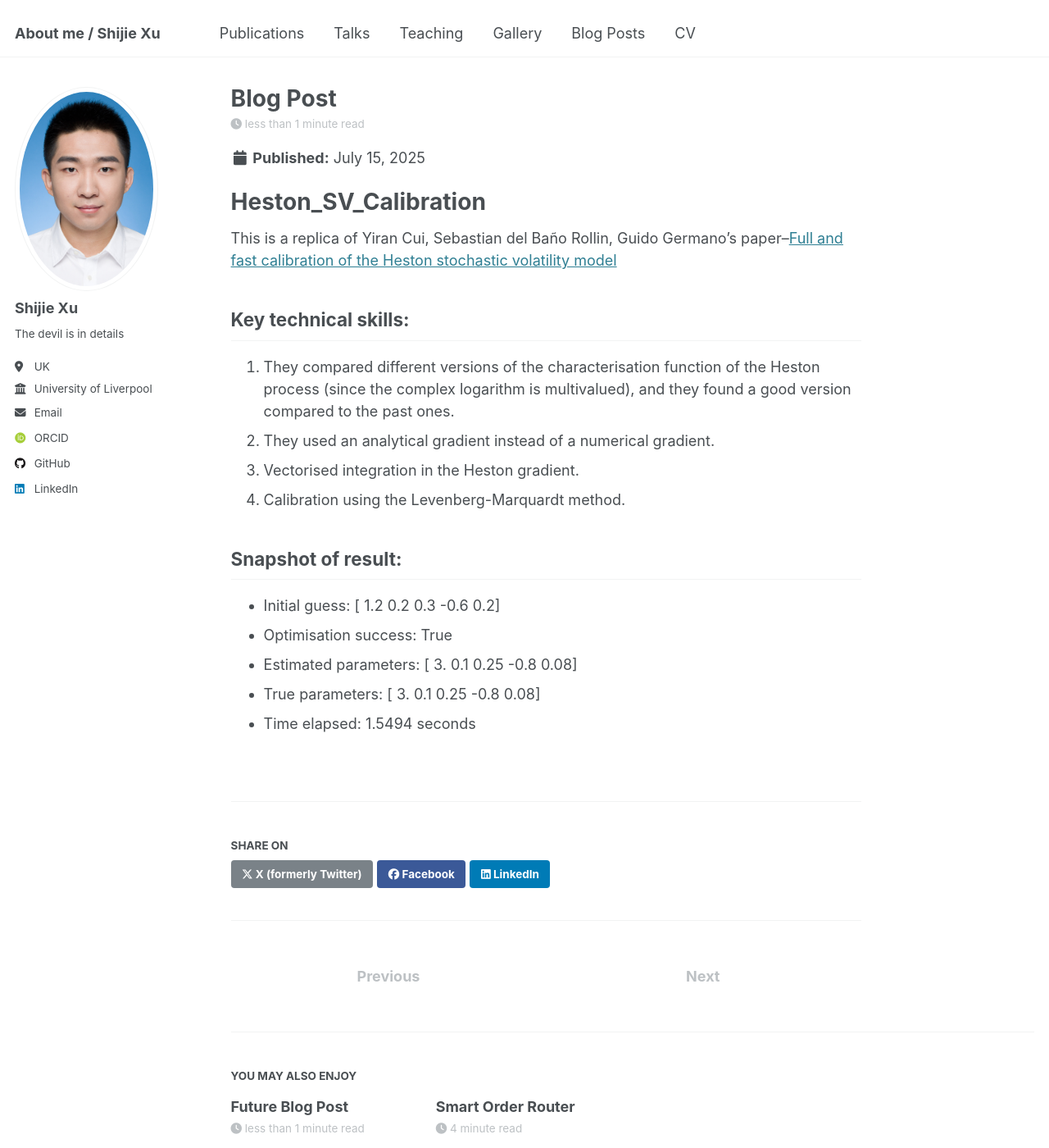
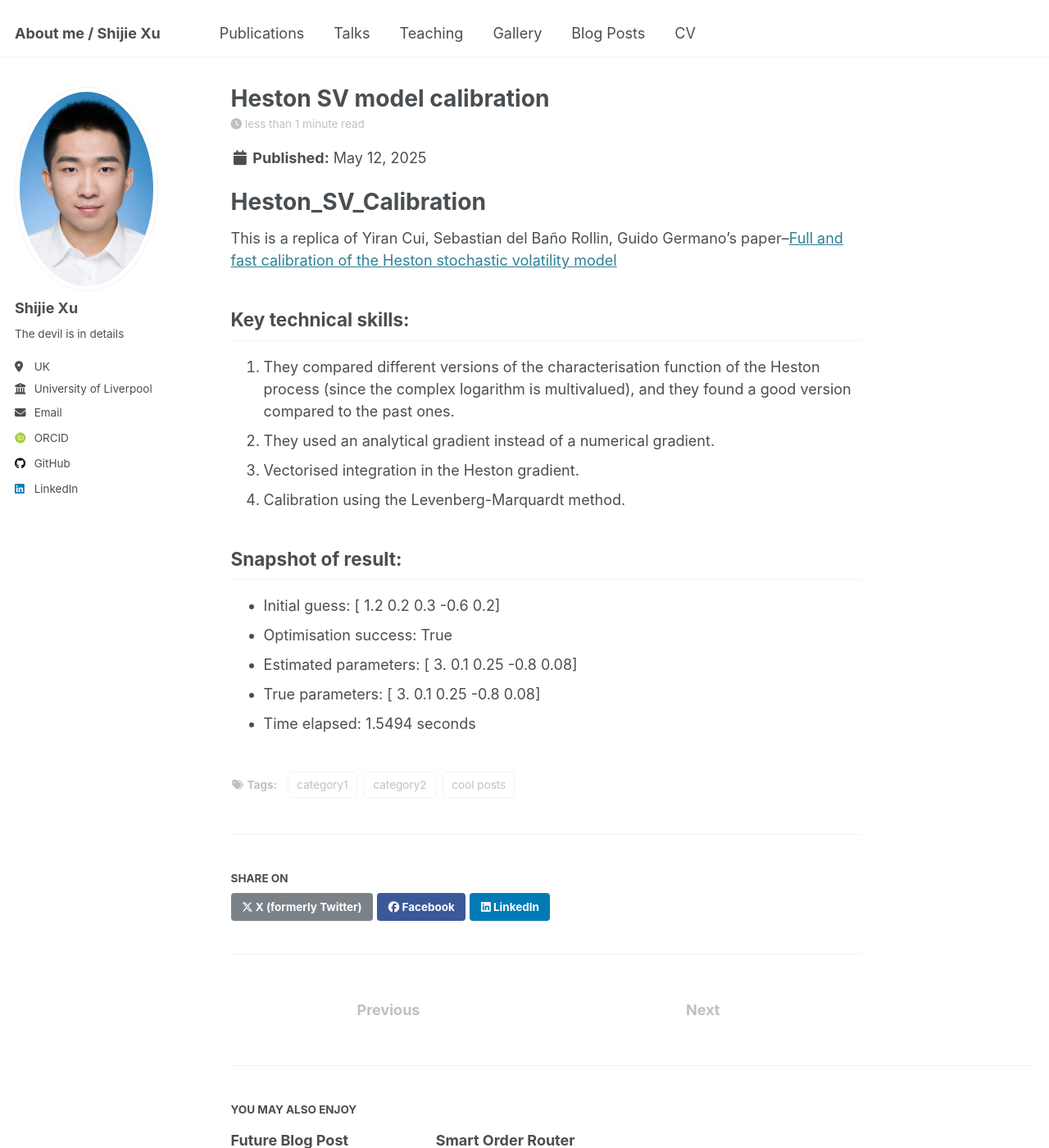
Before and after one commit to ShijieXu1993/uk.github.io, a Jekyll site: the page built from _posts/2025-07-15-blog-post.md, in a window 1280 px wide and 1400 px high. Shown: the whole window at 82% size. Built offline with Jekyll 4.4.1, drawn with Linux system fonts in a browser that asks for light colours; some web fonts are replaced.

Commit message:
Update 2025-07-15-blog-post.md

```diff
--- a/_posts/2025-07-15-blog-post.md
+++ b/_posts/2025-07-15-blog-post.md
@@ -1,3 +1,13 @@
+---
+title: 'Heston SV model calibration'
+date: 2025-05-12
+permalink:
+tags:
+  - cool posts
+  - category1
+  - category2
+---
+
 # Heston_SV_Calibration
 This is a replica of Yiran Cui, Sebastian del Baño Rollin, Guido Germano's paper--[Full and fast calibration of the Heston stochastic volatility model](https://eprints.lse.ac.uk/83754/1/Germano_Full%20and%20fast%20calibration_2017.pdf)
 ## Key technical skills:
```
